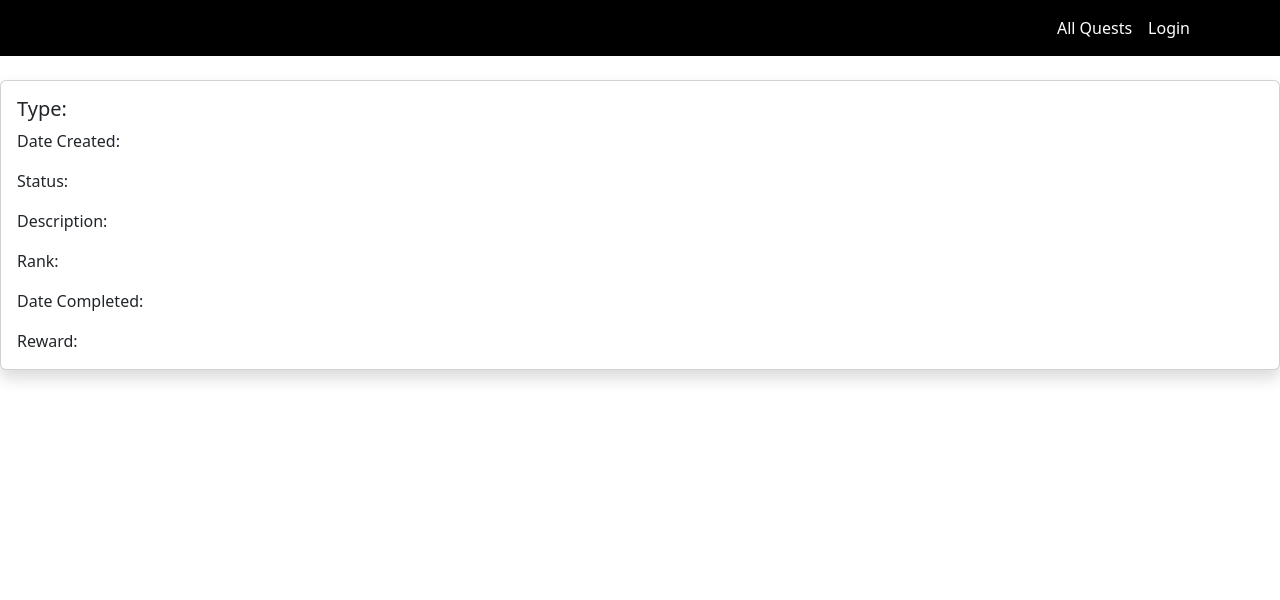
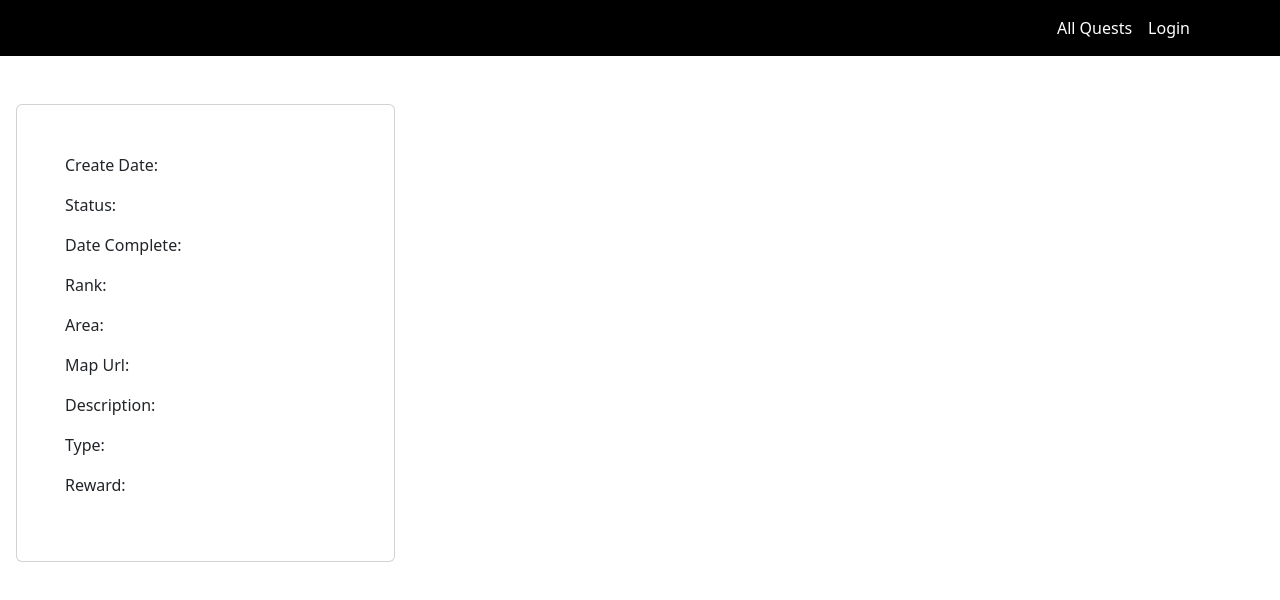
Before and after one commit to GastoneCanessa/jadventuresfront, a React (Create React App) app: page /quests/1 in a window 1280 px wide. Shown: the top 600 px of the page. Built offline with nearby package versions, Linux system fonts and the light colour scheme; no server answers.

Commit message:
questDetail

```diff
--- a/src/components/quest/QuestDetail.js
+++ b/src/components/quest/QuestDetail.js
@@ -1,33 +1,191 @@
 import axios from 'axios';
 import React, { useEffect, useState } from 'react';
 import { useParams } from 'react-router-dom';
+import { useNavigate } from "react-router-dom";
+import { useAtom } from 'jotai';
+import { client } from "../../App";
 
-export default function QuestDetail(props) {
-    // const { type, date_created, status, description, rank, date_completed, reward } = quest;
-    let {id}=useParams();
-    const [quest,setQuest] = useState({});
+export default function QuestDetail() {
+    let { id } = useParams();
+    const [quest, setQuest] = useState({});
+    const navigate = useNavigate();
+    const [updating, setUpdating] = useState(false);
+    const [success, setSuccess] = useState(false);
+    const [data, setData] = useAtom(client);
+    const isDataNotEmpty = Object.keys(data).length > 0;
 
-    useEffect(()=>{
-        axios.get("/quests/"+id).then(
-            (response)=>
-            {
+
+    useEffect(() => {
+        axios.get("/quests/" + id)
+            .then((response) => {
                 setQuest(response.data);
+            })
+            .catch((error) => {
+                console.error("Error fetching quest:", error);
+            });
+    }, [id]);
 
-            }
-        )
-    })
+
+    function saveQuest() {
+        axios.put("/quests", quest)
+            .then(() => setUpdating(false));
+    }
+
+    function synchronize(e) {
+        let clone = { ...quest };
+        clone[e.target.name] = e.target.value;
+        setQuest(clone);
+        if (e.target.value === "SUCCESS" || e.target.value === "FAILED") {
+            return setSuccess(true);
+        }
+
+    }
+
+    function handleDelete() {
+        axios.delete("/quests/" + id)
+            .then((response) => {
+                console.log("Quest deleted successfully");
+                navigate("/")
+            })
+            .catch((error) => {
+                console.error("Error deleting quest:", error);
+            });
+    }
+
+    let readOnlyCard = (
+        <div className="card sticky-top mx-3 mt-4" style={{ top: "100px" }}>
+            <div className="container p-5">
+                <div className="mb-3">
+                    <p className="form-label">Create Date: {quest.date_created}</p>
+                </div>
+
+                <div className="mb-3">
+                    <p className="form-label">Status: {quest.status}</p>
+                </div>
+
+                <div className="mb-3">
+                    <p className="form-label">Date Complete: {quest.date_completed}</p>
+                </div>
+
+                <div className="mb-3">
+                    <p className="form-label">Rank: {quest.quest_rank}</p>
+                </div>
+
+                <div className="mb-3">
+                    <p className="form-label">Area: {quest.area}</p>
+                </div>
+
+                <div className="mb-3">
+                    <p className="form-label">Map Url: {quest.map_url}</p>
+                </div>
+
+                <div className="mb-3">
+                    <p className="form-label">Description: {quest.description}</p>
+                </div>
+
+                <div className="mb-3">
+                    <p className="form-label">Type: {quest.type}</p>
+                </div>
+
+                <div className="mb-3">
+                    <p className="form-label">Reward: {quest.reward}</p>
+                </div>
+                {isDataNotEmpty && (
+                    <>
+                    <button className="btn btn-primary" onClick={() => setUpdating(true)}>Modify</button>
+                    <button className="btn btn-danger mx-2" onClick={handleDelete}>Delete</button>
+                    </>
+                )}
+            </div>
+        </div>
+    );
+
+
+
+    let updatableCard = (
+        <div className="card sticky-top mx-3 mt-4" style={{ top: "100px" }}>
+            <div className="container p-5">
+                <form>
+                    <div className="mb-3">
+                        <label htmlFor="date" className="form-label">Create Date</label>
+                        <input type="date" className="form-control" id="date" name="date_created" aria-describedby="emailHelp" onChange={synchronize} value={quest.date_created} />
+                    </div>
+
+                    <div className="mb-3">
+                        <label htmlFor="status" className="form-label">Status</label>
+                        <select className="form-control" id="status" name="status" onChange={synchronize} value={quest.status}>
+                            <option value="">Select a Status</option>
+                            <option value="AWAITING">AWAITING</option>
+                            <option value="PENDING">PENDING</option>
+                            <option value="SUCCESS">SUCCESS</option>
+                            <option value="FAILED">FAILED</option>
+                        </select>
+                    </div>
+                    {
+                        success &&
+                        <div className="mb-3">
+                            <label htmlFor="date_completed" className="form-label">Date Complete</label>
+                            <input type="date" className="form-control" id="date_completed" aria-describedby="emailHelp" name="date_completed" onChange={synchronize} value={quest.date_completed} />
+                        </div>
+                    }
+
+                    <div className="mb-3">
+                        <label htmlFor="quest_rank" className="form-label">Rank</label>
+                        <select className="form-control" id="quest_rank" name="quest_rank" onChange={synchronize} value={quest.quest_rank}>
+                            <option value="">Select a Rank</option>
+                            <option value="S">S</option>
+                            <option value="A">A</option>
+                            <option value="B">B</option>
+                            <option value="C">C</option>
+                            <option value="D">D</option>
+                        </select>
+                    </div>
+
+                    <div className="mb-3">
+                        <label htmlFor="area" className="form-label">Area</label>
+                        <input type="text" className="form-control" id="area" name="area" onChange={synchronize} value={quest.area} />
+                    </div>
+
+                    <div className="mb-3">
+                        <label htmlFor="map_url" className="form-label">Map Url</label>
+                        <input type="text" className="form-control" id="map_url" name="map_url" onChange={synchronize} value={quest.map_url} />
+                    </div>
+
+                    <div className="mb-3">
+                        <label htmlFor="description" className="form-label">Description</label>
+                        <input type="text" className="form-control" id="description" name="description" onChange={synchronize} value={quest.description} />
+                    </div>
+
+                    <div className="mb-3">
+                        <label htmlFor="type" className="form-label">Type</label>
+                        <select className="form-control" id="type" name="type" onChange={synchronize} value={quest.type}>
+                            <option value="">Select a Type</option>
+                            <option value="dungeon">Dungeon</option>
+                            <option value="monster hunt">Monster Hunt</option>
+                            <option value="village defense">Village Defense</option>
+                            <option value="errand">Errand</option>
+                            <option value="patrol">Patrol</option>
+                        </select>
+                    </div>
+
+                    <div className="mb-3">
+                        <label htmlFor="reward" className="form-label">Reward</label>
+                        <input type="number" className="form-control" id="reward" name="reward" onChange={synchronize} value={quest.reward} />
+                    </div>
+
+                    <input className="btn mx-1" style={{ color: "white", background: "#52b788", border: 0, width: "5vw" }} type="button" value="Save" onClick={saveQuest} />
+                    <input className="btn mx-1" style={{ color: "white", background: "#52b788", border: 0, width: "5vw" }} type="button" value="Cancel" onClick={() => setUpdating(false)} />
+                </form>
+            </div>
+        </div>
+    );
 
 
     return (
-        <div className="card shadow mb-4">
-            <div className="card-body">
-                <h5 className="card-title">Type: {quest.type}</h5>
-                <p className="card-text">Date Created: {quest.date_created}</p>
-                <p className="card-text">Status: {quest.status}</p>
-                <p className="card-text">Description: {quest.description}</p>
-                <p className="card-text">Rank: {quest.quest_rank}</p>
-                <p className="card-text">Date Completed: {quest.date_completed}</p>
-                <p className="card-text">Reward: {quest.reward}</p>
+        <div className="row">
+            <div className="col-4">
+                {!updating && readOnlyCard}
+                {updating && updatableCard}
             </div>
         </div>
     );
--- a/src/components/quest/QuestFormModifible.js
+++ b/src/components/quest/QuestFormModifible.js
@@ -1,4 +1,4 @@
-export default function QuestDetailMofible()
+export default function QuestDetailModifible()
 {
     return(
         <>
```
Also changed, not shown: src/components/quest/QuestDetailPage.js (+6 -3 lines).
